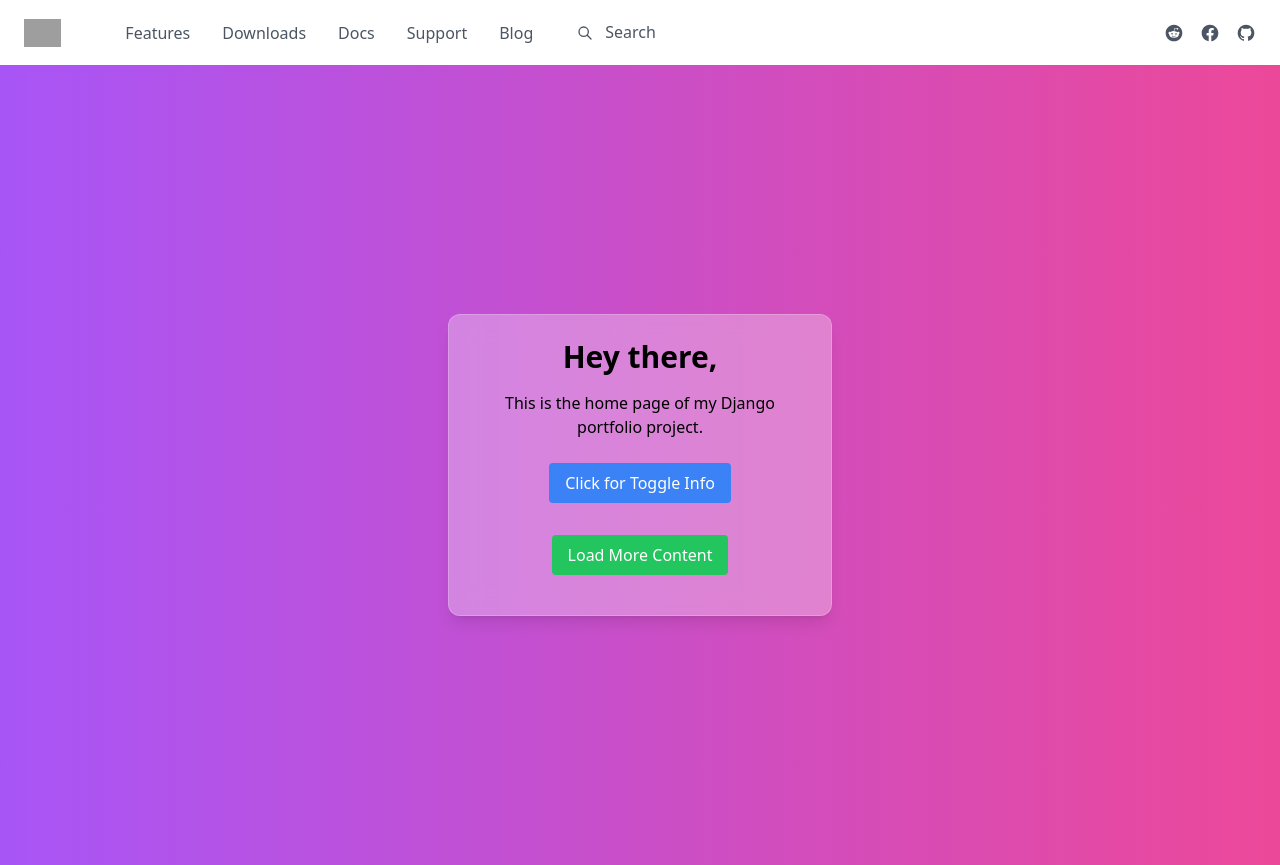
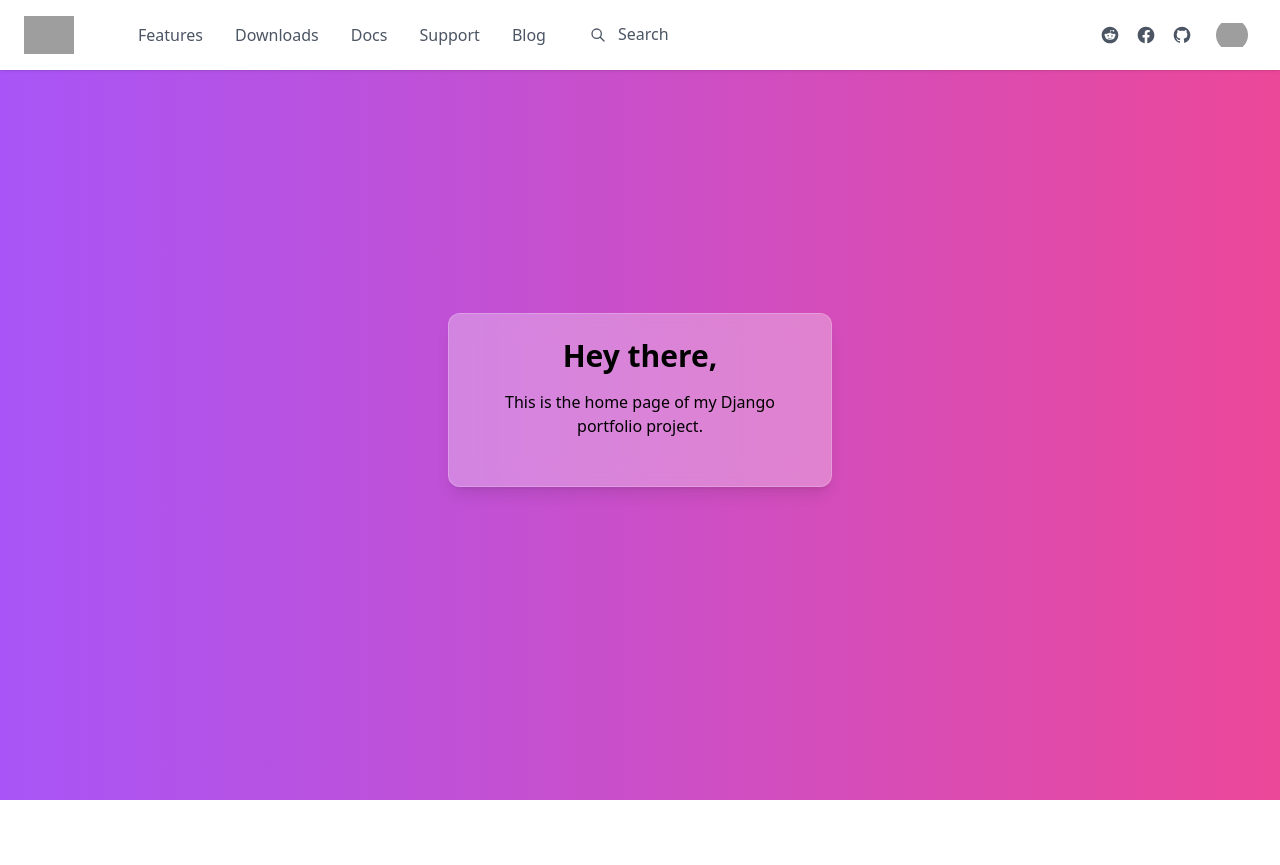
Before and after one commit to Estphu/portfolio, a Django app: page / in a window 1280 px wide. After the commit the page ends 800 px from the top, so only its background shows below. Run offline with Django 5.2, Linux system fonts and the light colour scheme; style sheets or scripts are compiled from the project's sources; some libraries are stand-ins or nearby versions; grey boxes are pictures that could not be loaded.

Commit message:
chore: profile avatar added in navbar

```diff
--- a/core/templates/core/components/navbar.html
+++ b/core/templates/core/components/navbar.html
@@ -1,11 +1,11 @@
 {% load static %}
 
-<nav x-data="{ isOpen: false }" class="bg-white shadow dark:bg-gray-800">
+<nav x-data="{ isOpen: false }" class="fixed top-0 left-0 w-full bg-white shadow dark:bg-black">
     <div class="container px-6 py-4 mx-auto">
         <div class="lg:flex lg:items-center">
             <div class="flex items-center justify-between">
                 <a href="#">
-                    <img class="w-full h-6 sm:h-7" src="{% get_media_prefix %}logo/estphu.svg" alt="" height="100" width="200">
+                    <img src="{% get_media_prefix %}logo/estphu.png" alt="jawad-logo" height="31" width="50" class="cursor-pointer">
                 </a>
 
                 <!-- Mobile menu button -->
@@ -22,7 +22,7 @@
                 </div>
             </div>
 
-            <div x-cloak :class="[isOpen ? 'translate-x-0 opacity-100 ' : 'opacity-0 -translate-x-full']" class="absolute inset-x-0 z-20 flex-1 w-full px-6 py-4 transition-all duration-300 ease-in-out bg-white dark:bg-gray-800 lg:mt-0 lg:p-0 lg:top-0 lg:relative lg:bg-transparent lg:w-auto lg:opacity-100 lg:translate-x-0 lg:flex lg:items-center lg:justify-between">
+            <div x-cloak :class="[isOpen ? 'translate-x-0 opacity-100 ' : 'opacity-0 -translate-x-full']" class="absolute inset-x-0 z-20 flex-1 w-full px-6 py-4 transition-all duration-300 ease-in-out bg-white dark:bg-black lg:mt-0 lg:p-0 lg:top-0 lg:relative lg:bg-transparent lg:w-auto lg:opacity-100 lg:translate-x-0 lg:flex lg:items-center lg:justify-between">
                 <div class="flex flex-col text-gray-600 capitalize dark:text-gray-300 lg:flex lg:px-16 lg:-mx-4 lg:flex-row lg:items-center">
                     <a href="#" class="mt-2 transition-colors duration-300 transform lg:mt-0 lg:mx-4 hover:text-gray-900 dark:hover:text-gray-200">features</a>
                     <a href="#" class="mt-2 transition-colors duration-300 transform lg:mt-0 lg:mx-4 hover:text-gray-900 dark:hover:text-gray-200">downloads</a>
@@ -37,11 +37,11 @@
                             </svg>
                         </span>
 
-                        <input type="text" class="w-full py-1 pl-10 pr-4 text-gray-700 placeholder-gray-600 bg-white border-b border-gray-600 dark:placeholder-gray-300 dark:focus:border-gray-300 lg:w-56 lg:border-transparent dark:bg-gray-800 dark:text-gray-300 focus:outline-none focus:border-gray-600" placeholder="Search">
+                        <input type="text" class="w-full py-1 pl-10 pr-4 text-gray-700 placeholder-gray-600 bg-white border-b border-gray-600 dark:placeholder-gray-300 dark:focus:border-gray-300 lg:w-56 lg:border-transparent dark:bg-black dark:text-gray-300 focus:outline-none focus:border-gray-600" placeholder="Search">
                     </div>
                 </div>
 
-                <div class="flex justify-center mt-6 lg:flex lg:mt-0 lg:-mx-2">
+                <div class="flex justify-center mt-6 lg:flex lg:items-center lg:mt-0 lg:-mx-2">
                     <a href="#" class="mx-2 text-gray-600 transition-colors duration-300 transform dark:text-gray-300 hover:text-gray-500 dark:hover:text-gray-300" aria-label="Reddit">
                         <svg class="w-5 h-5 fill-current" viewBox="0 0 24 24" fill="none" xmlns="http://www.w3.org/2000/svg">
                             <path
@@ -65,6 +65,13 @@
                             </path>
                         </svg>
                     </a>
+                    <div
+                        class="profile-avatar-container flex items-center justify-center w-8 h-8 mx-4 overflow-hidden rounded-full"
+                        hx-get="{% url 'show_avatar' %}"
+                        hx-target="body"
+                        hx-swap="beforeend">
+                        <img src="{% get_media_prefix %}avatar/jawad.jpg" alt="Myself" class="cursor-pointer" height="35" width="32">
+                    </div>
                 </div>
             </div>
         </div>
--- a/core/templates/core/home.html
+++ b/core/templates/core/home.html
@@ -6,21 +6,5 @@
     <div x-data="{ showInfo: false }" class="text-center bg-white/30 backdrop-blur-md rounded-xl border border-white/20 shadow-lg p-6 max-w-sm">
         <h1 class="text-3xl font-bold mb-4">Hey there,</h1>
         <p class="mb-6">This is the home page of my Django portfolio project.</p>
-
-    <!-- Alpine.js Button -->
-        <button @click="showInfo = !showInfo" class="bg-blue-500 text-white px-4 py-2 rounded">
-            Click for Toggle Info
-        </button>
-        <div x-show="showInfo" class="mt-4 p-4 bg-blue-400 rounded">
-            <p>This is additional information toggled with Alpine.js.</p>
-        </div>
-
-    <!-- HTMX Example -->
-        <div class="mt-8">
-            <button hx-get="{% url 'load_more_content' %}" hx-trigger="click" hx-target="#more-content" class="bg-green-500 text-white px-4 py-2 rounded">
-                Load More Content
-            </button>
-            <div id="more-content" class="mt-4"></div>
-        </div>
     </div>
 {% endblock content %}
--- a/core/urls.py
+++ b/core/urls.py
@@ -5,4 +5,5 @@ from . import views
 urlpatterns = [
     path("", views.IndexView, name="home"),
     path("load-more/", views.load_more_content, name="load_more_content"),
+    path("show-avatar/", views.show_avatar, name="show_avatar"),
 ]
--- a/core/views.py
+++ b/core/views.py
@@ -13,3 +13,7 @@ def load_more_content(request):
         "<p class='p-4 bg-green-100 rounded'>Here's some more content loaded dynamically with HTMX!\
         </p>"
     )
+
+
+def show_avatar(request):
+    return render(request, "core/components/avatar_modal.html")
--- a/tailwind.config.js
+++ b/tailwind.config.js
@@ -6,7 +6,17 @@ module.exports = {
     // Add paths to other apps if necessary
   ],
   theme: {
-    extend: {},
+    extend: {
+      animation: {
+        'fade-in': 'fadeIn 0.3s ease-in-out',
+      },
+      keyframes: {
+        fadeIn: {
+          '0%': { opacity: '0' },
+          '100%': { opacity: '1' },
+        },
+      },
+    },
   },
   plugins: [],
 };
```
Also changed, not shown: core/templates/core/components/avatar_modal.html (added, +16 -0 lines).
